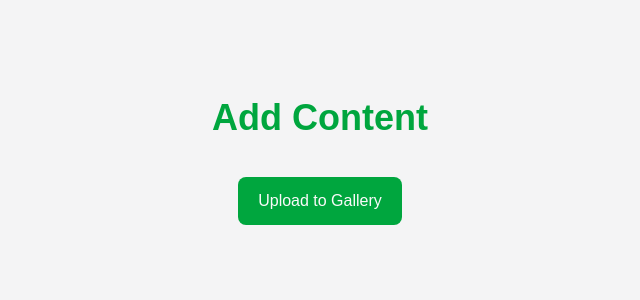
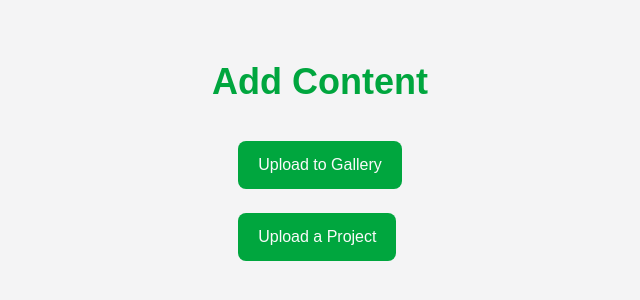
Before and after one commit to amariwyking/amariwyking, a Next.js app: page /admin in a window 1280 px wide. Shown: the part 242-542 px from the top of the page, without its empty margins (320-960 px from the left). Built offline with nearby package versions, Linux system fonts and the light colour scheme; a web font is replaced by a local one; what @civic/auth would draw is missing.

Commit message:
Add a project upload button to the admin page

```diff
--- a/src/app/admin/page.tsx
+++ b/src/app/admin/page.tsx
@@ -5,10 +5,15 @@ export default function Admin() {
         <section className="resume-section min-h-screen flex items-center justify-center">
             <div className="flex flex-col text-green-600 font-kode-mono items-center gap-8">
                 <h1 className="text-4xl font-bold">Add Content</h1>
-                <div className="flex gap-6">
+                <div className="flex flex-col gap-6">
                     <Link href="/gallery/upload" className="rounded-lg bg-green-600 px-5 py-3 text-base font-medium text-zinc-50 hover:scale-105 transition-all duration-200">
                         Upload to Gallery
                     </Link>
+                    <div className="flex gap-6">
+                    <Link href="/projects/upload" className="rounded-lg bg-green-600 px-5 py-3 text-base font-medium text-zinc-50 hover:scale-105 transition-all duration-200">
+                        Upload a Project
+                    </Link>
+                </div>
                 </div>
             </div>
         </section>
```
